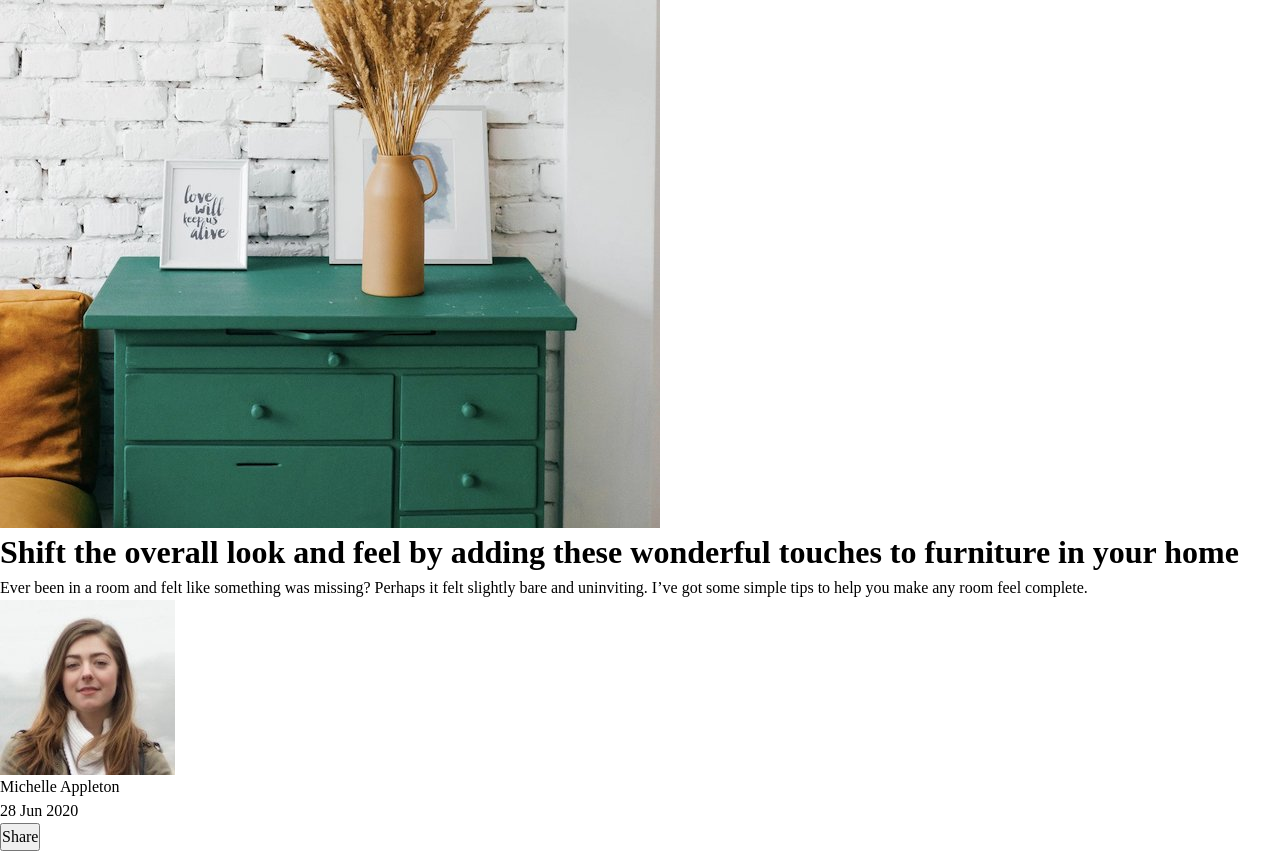
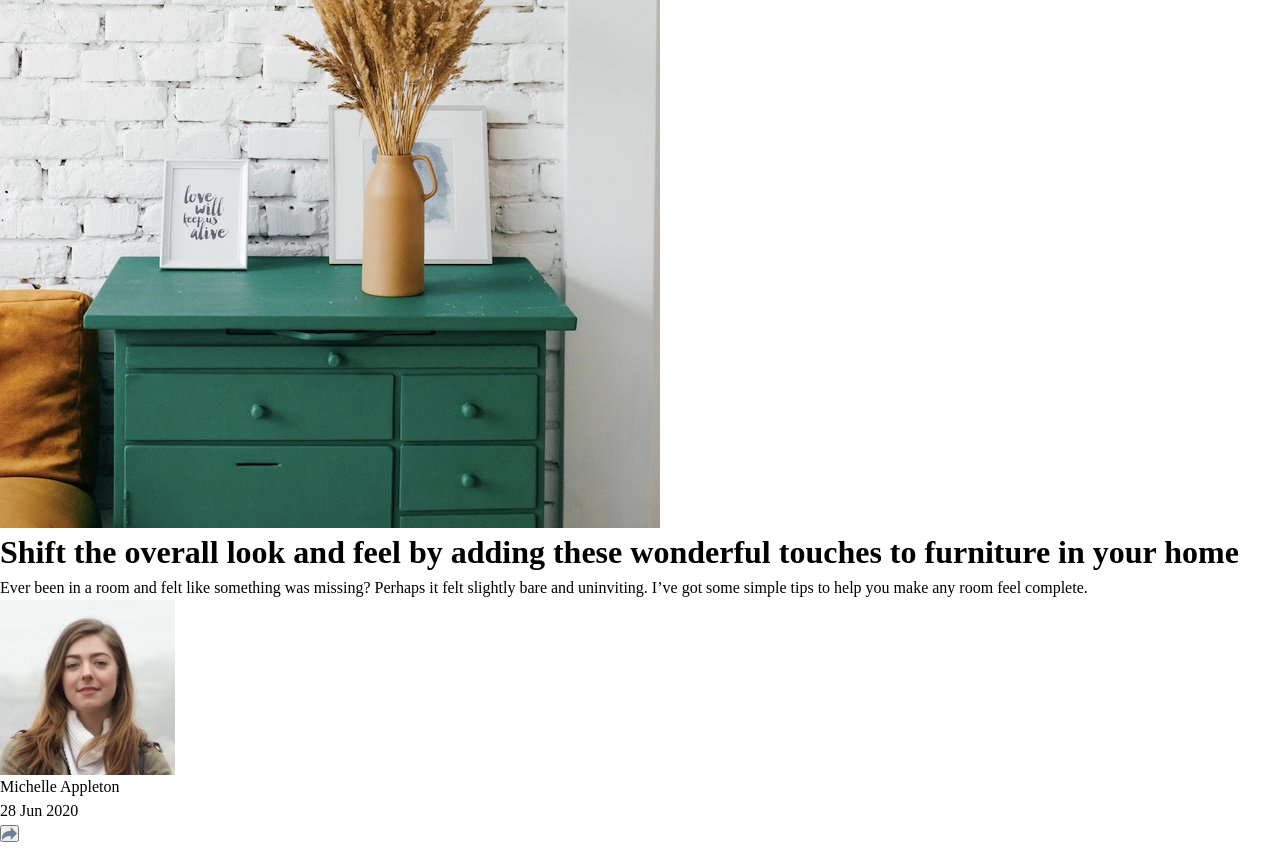
Before and after one commit to LouisVerch/FEM_Preview_Component_Master, a plain HTML site: page index.html in a window 1280 px wide. Drawn offline with Linux system fonts and the light colour scheme.

Commit message:
Update HTML

```diff
--- a/index.html
+++ b/index.html
@@ -33,7 +33,9 @@
         <div class="author-date">
           Michelle Appleton <br /><span>28 Jun 2020</span>
         </div>
-        <button>Share</button>
+        <button class="icon-share" title="Share">
+          <img src="images/icon-share.svg" alt="Share Icon" />
+        </button>
       </div>
     </div>
   </body>
```
